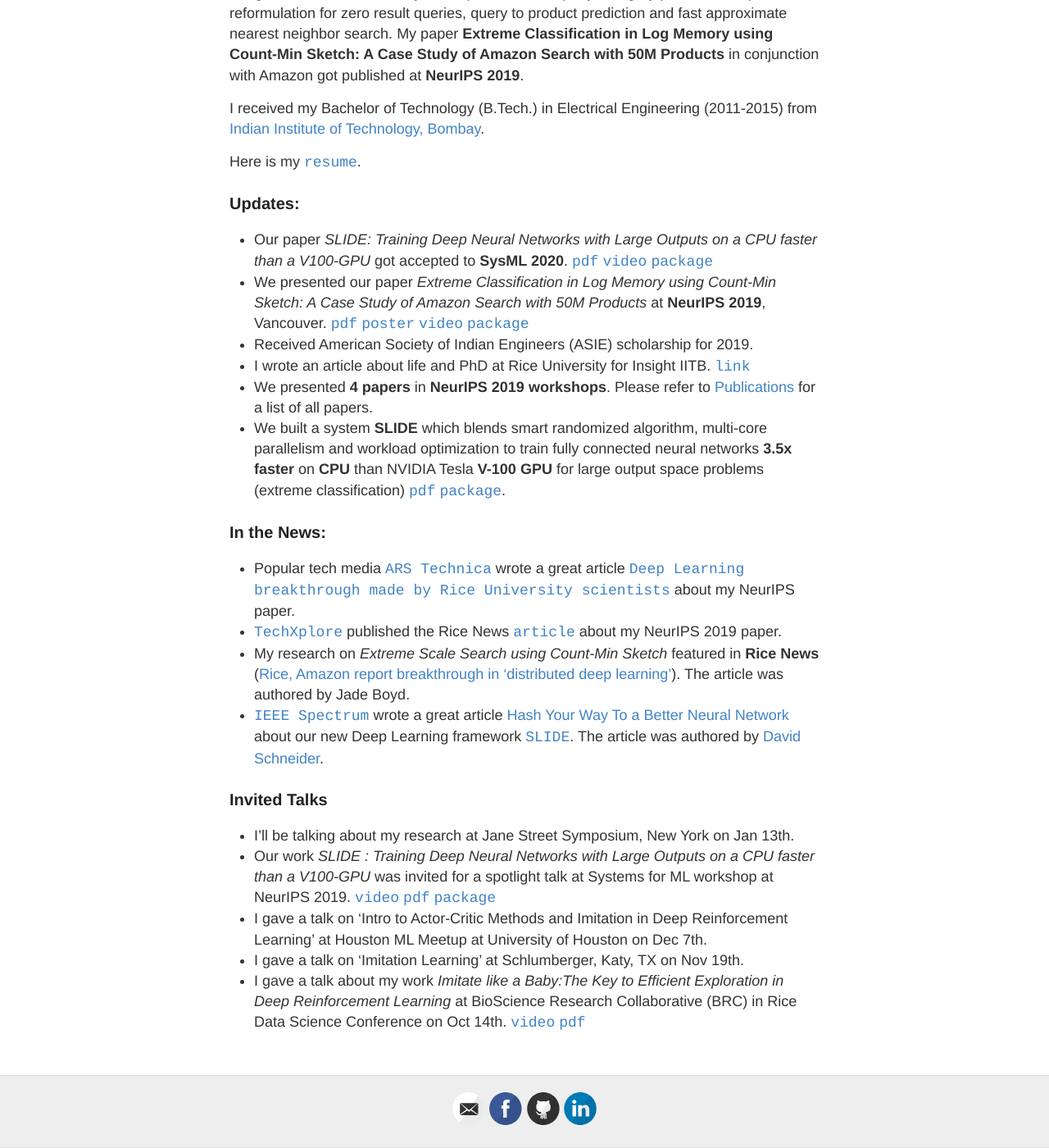
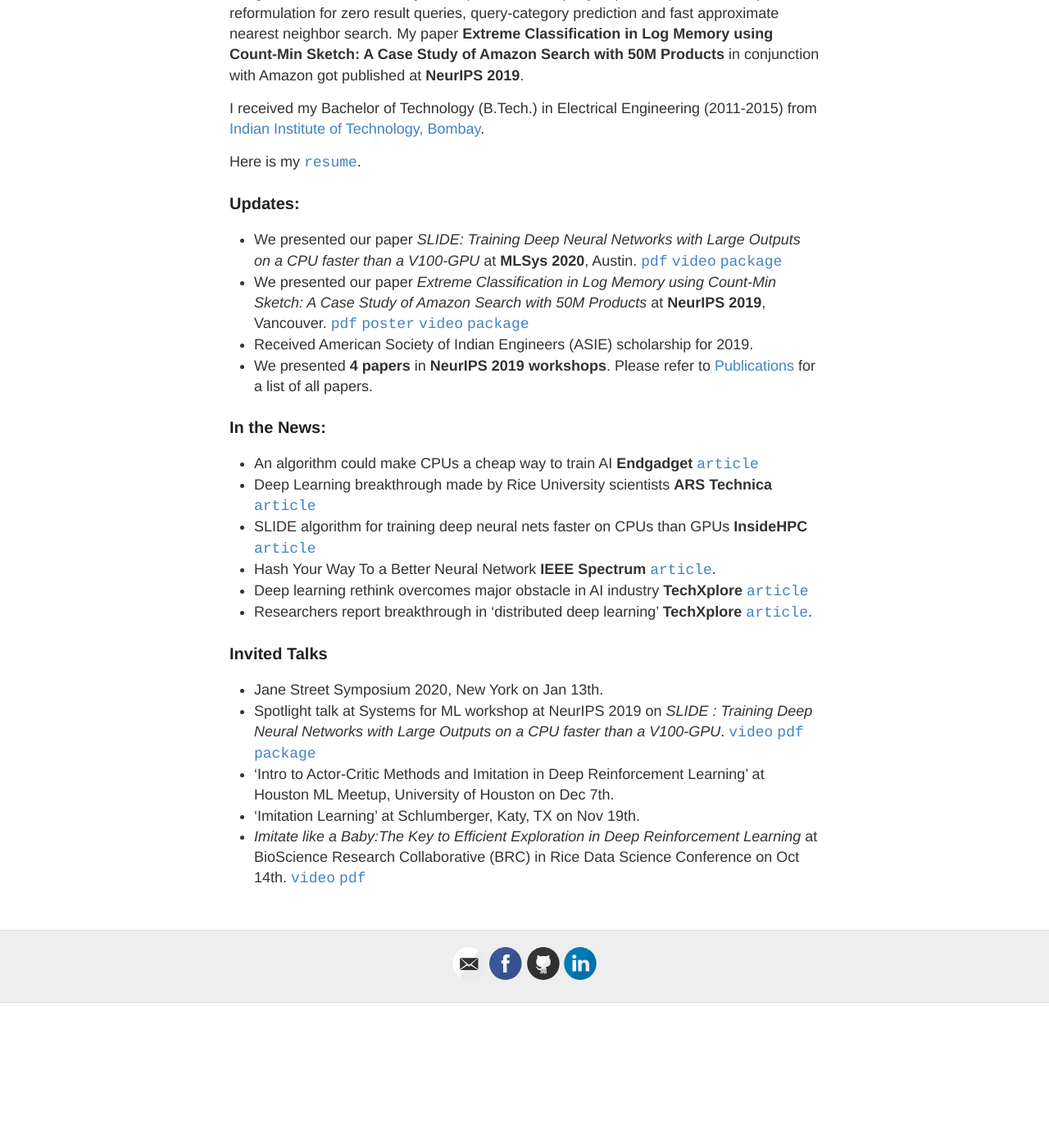
Before and after one commit to gaurav16gupta/gaurav16gupta.github.io, a Jekyll site: the page built from index.md, in a window 1280 px wide and 1400 px high, scrolled down 341 px. Shown: the whole window at 82% size. Built offline with Jekyll 4.4.1, drawn with Linux system fonts in a browser that asks for light colours; after the commit the page ends 1564 px from its top, so only the background shows below that; some of the changed text lies outside the part shown.

Commit message:
Updated index.md

```diff
--- a/index.md
+++ b/index.md
@@ -5,29 +5,29 @@ published: true
 
 I am a 4th year PhD student in the Electrical and Computer Engineering Department, Rice University. I work with [Prof. Anshumali Shrivastava](https://www.cs.rice.edu/~as143/) in the [RUSHLAB](https://rushlab.blogs.rice.edu/). My primary research area is Extreme Scale Deep Learning using Randomized Hashing methods.
 
-I previously interned as an *Applied Scientist* at **Amazon Search**, Palo Alto from *May 2018 - Aug 2019*. I worked on a myriad of problems like query-category prediction, super-fast reformulation for zero result queries, query to product prediction and fast approximate nearest neighbor search. My paper **Extreme Classification in Log Memory using Count-Min Sketch: A Case Study of Amazon Search with 50M Products** in conjunction with Amazon got published at **NeurIPS 2019**.
+I previously interned as an *Applied Scientist* at **Amazon Search**, Palo Alto from *May 2018 - Aug 2019*. I worked on a myriad of problems like query to product prediction, super-fast reformulation for zero result queries, query-category prediction and fast approximate nearest neighbor search. My paper **Extreme Classification in Log Memory using Count-Min Sketch: A Case Study of Amazon Search with 50M Products** in conjunction with Amazon got published at **NeurIPS 2019**.
 
 I received my Bachelor of Technology (B.Tech.) in Electrical Engineering (2011-2015) from [Indian Institute of Technology, Bombay](http://www.iitb.ac.in).
 
 Here is my [`resume`](https://tharun24.github.io/Resume.pdf).
 
 ### Updates:
-* Our paper *SLIDE: Training Deep Neural Networks with Large Outputs on a CPU faster than a V100-GPU* got accepted to **SysML 2020**. [`pdf`](https://arxiv.org/pdf/1903.03129.pdf) [`video`](https://slideslive.com/38922010/mlsys-workshop-on-systems-for-ml-1) [`package`](https://github.com/keroro824/HashingDeepLearning)
+* We presented our paper *SLIDE: Training Deep Neural Networks with Large Outputs on a CPU faster than a V100-GPU* at **MLSys 2020**, Austin. [`pdf`](https://arxiv.org/pdf/1903.03129.pdf) [`video`](https://slideslive.com/38922010/mlsys-workshop-on-systems-for-ml-1) [`package`](https://github.com/keroro824/HashingDeepLearning)
 * We presented our paper *Extreme Classification in Log Memory using Count-Min Sketch: A Case Study of Amazon Search with 50M Products* at **NeurIPS 2019**, Vancouver. [`pdf`](https://papers.nips.cc/paper/9482-extreme-classification-in-log-memory-using-count-min-sketch-a-case-study-of-amazon-search-with-50m-products.pdf) [`poster`](https://tharun24.github.io/miscellaneous/MACH_Poster.pdf)  [`video`](https://www.youtube.com/watch?v=zHXy-AlzSxQ) [`package`](https://github.com/Tharun24/MACH/)
 * Received American Society of Indian Engineers (ASIE) scholarship for 2019.
-* I wrote an article about life and PhD at Rice University for Insight IITB. [`link`](https://www.insightiitb.org/rice-university-tharun-medini-univ-series/)
 * We presented __4 papers__ in __NeurIPS 2019 workshops__. Please refer to [Publications](publications.md) for a list of all papers.
-* We built a system __SLIDE__ which blends smart randomized algorithm, multi-core parallelism and workload optimization to train fully connected neural networks __3.5x faster__ on __CPU__ than NVIDIA Tesla __V-100 GPU__ for large output space problems (extreme classification) [`pdf`](https://arxiv.org/pdf/1903.03129.pdf) [`package`](https://github.com/keroro824/HashingDeepLearning).
 
 ### In the News:
-* Popular tech media [`ARS Technica`](https://arstechnica.com/) wrote a great article [`Deep Learning breakthrough made by Rice University scientists`](https://arstechnica.com/gadgets/2019/12/mach-ai-training-linear-cost-exponential-gain/) about my NeurIPS paper.
-* [`TechXplore`](https://techxplore.com/) published the Rice News [`article`](https://techxplore.com/news/2019-12-breakthrough-deep.html) about my NeurIPS 2019 paper.
-* My research on *Extreme Scale Search using Count-Min Sketch* featured in __Rice News__ ([Rice, Amazon report breakthrough in ‘distributed deep learning’](http://news.rice.edu/2019/12/09/rice-amazon-report-breakthrough-in-distributed-deep-learning-2/)). The article was authored by Jade Boyd.
-* [`IEEE Spectrum`](https://spectrum.ieee.org/) wrote a great article [Hash Your Way To a Better Neural Network](https://spectrum.ieee.org/tech-talk/computing/hardware/algorithms-and-hardware-for-deep-learning) about our new Deep Learning framework [`SLIDE`](https://github.com/keroro824/HashingDeepLearning). The article was authored by [David Schneider](https://spectrum.ieee.org/author/schneider-david).
+* An algorithm could make CPUs a cheap way to train AI **Endgadget** [`article`](https://www.engadget.com/2020/03/03/rice-university-slide-cpu-gpu-machine-learning/)
+* Deep Learning breakthrough made by Rice University scientists **ARS Technica** [`article`](https://arstechnica.com/gadgets/2019/12/mach-ai-training-linear-cost-exponential-gain/)
+* SLIDE algorithm for training deep neural nets faster on CPUs than GPUs **InsideHPC** [`article`](https://insidehpc.com/2020/03/slide-algorithm-for-training-deep-neural-nets-faster-on-cpus-than-gpus/)
+* Hash Your Way To a Better Neural Network **IEEE Spectrum** [`article`](https://spectrum.ieee.org/tech-talk/computing/hardware/algorithms-and-hardware-for-deep-learning).
+* Deep learning rethink overcomes major obstacle in AI industry **TechXplore** [`article`](https://techxplore.com/news/2020-03-deep-rethink-major-obstacle-ai.html)
+* Researchers report breakthrough in 'distributed deep learning' **TechXplore** [`article`](https://techxplore.com/news/2019-12-breakthrough-deep.html).
 
 ### Invited Talks
-* I'll be talking about my research at Jane Street Symposium, New York on Jan 13th.
-* Our work *SLIDE : Training Deep Neural Networks with Large Outputs on a CPU faster than a V100-GPU* was invited for a spotlight talk at Systems for ML workshop at NeurIPS 2019. [`video`](https://slideslive.com/38922010/mlsys-workshop-on-systems-for-ml-1) [`pdf`](https://arxiv.org/pdf/1903.03129.pdf) [`package`](https://github.com/keroro824/HashingDeepLearning)
-* I gave a talk on 'Intro to Actor-Critic Methods and Imitation in Deep Reinforcement Learning' at Houston ML Meetup at University of Houston on Dec 7th.
-* I gave a talk on 'Imitation Learning' at Schlumberger, Katy, TX on Nov 19th.
-* I gave a talk about my work *Imitate like a Baby:The Key to Efficient Exploration in Deep Reinforcement Learning* at BioScience Research Collaborative (BRC) in Rice Data Science Conference on Oct 14th. [`video`](https://www.youtube.com/watch?v=BzCE1tA9QeI&list=PLcsG4X8Zn_UD-U-uOKeq6SwoIJTcf_mbd&index=15)   [`pdf`](https://tharun24.github.io/AAAI_Imitation.pdf)
+* Jane Street Symposium 2020, New York on Jan 13th.
+* Spotlight talk at Systems for ML workshop at NeurIPS 2019 on *SLIDE : Training Deep Neural Networks with Large Outputs on a CPU faster than a V100-GPU*. [`video`](https://slideslive.com/38922010/mlsys-workshop-on-systems-for-ml-1) [`pdf`](https://arxiv.org/pdf/1903.03129.pdf) [`package`](https://github.com/keroro824/HashingDeepLearning)
+* 'Intro to Actor-Critic Methods and Imitation in Deep Reinforcement Learning' at Houston ML Meetup, University of Houston on Dec 7th.
+* 'Imitation Learning' at Schlumberger, Katy, TX on Nov 19th.
+* *Imitate like a Baby:The Key to Efficient Exploration in Deep Reinforcement Learning* at BioScience Research Collaborative (BRC) in Rice Data Science Conference on Oct 14th. [`video`](https://www.youtube.com/watch?v=BzCE1tA9QeI&list=PLcsG4X8Zn_UD-U-uOKeq6SwoIJTcf_mbd&index=15)  [`pdf`](https://tharun24.github.io/AAAI_Imitation.pdf)
```
